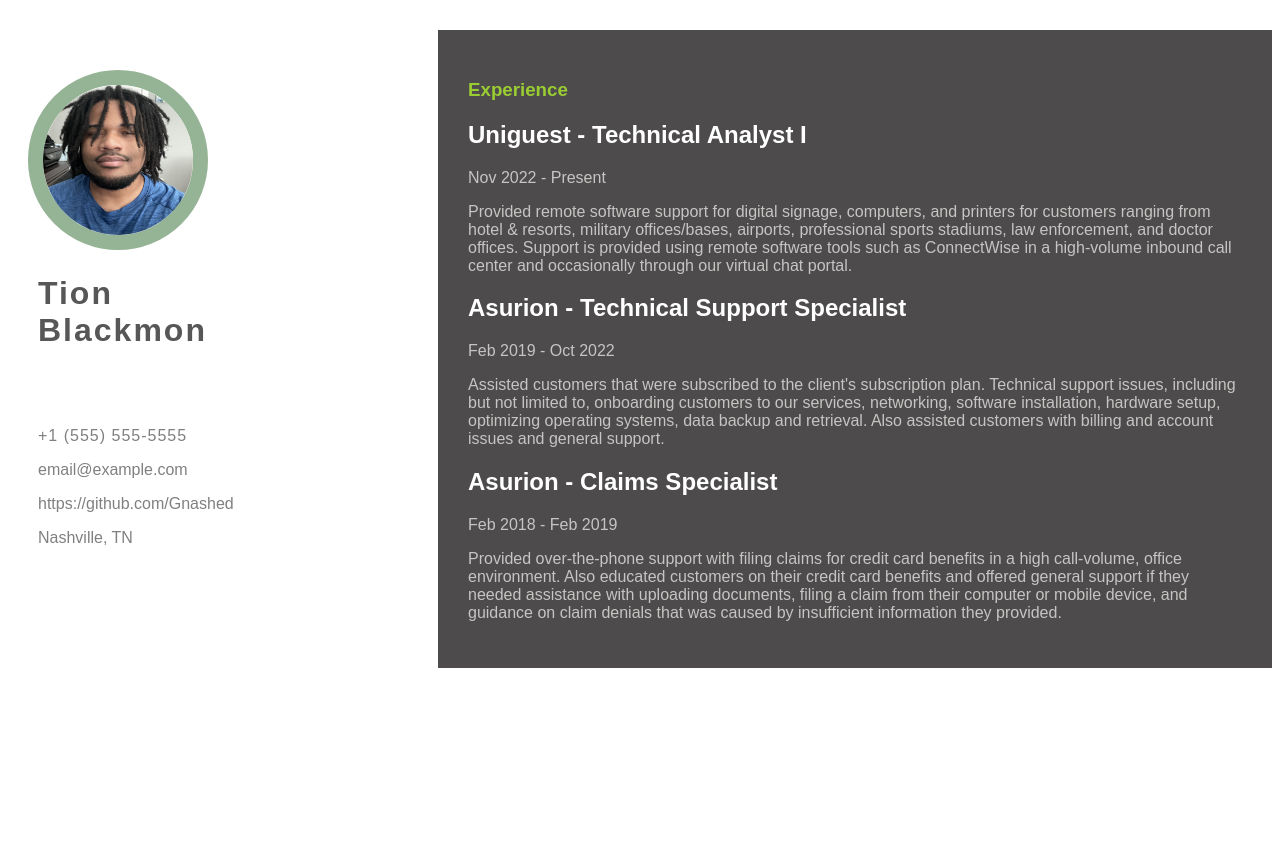
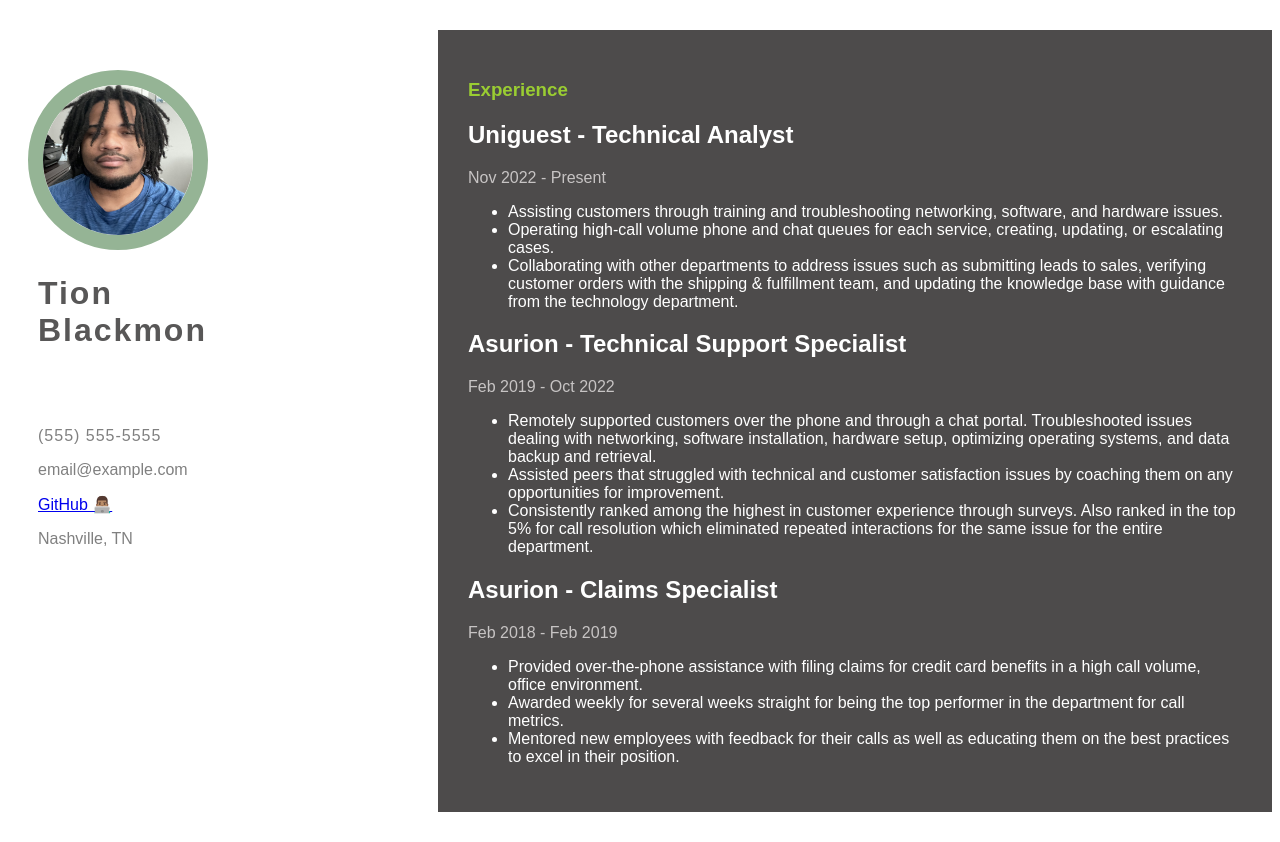
Before and after one commit to Gnashed/LAB-HTML-Resume, a plain HTML site: page index.html in a window 1280 px wide. Before the commit the page ends 800 px from the top, so only its background shows below. Drawn offline with Linux system fonts and the light colour scheme; a web font is replaced by a local one.

Commit message:
Added <ul>s for each section, removed unnecessary css.

```diff
--- a/index.html
+++ b/index.html
@@ -16,30 +16,38 @@
             <div id="picture">
                 <img src="imgs/IMG_2808.jpg" alt="A selfie of me.">
                 <h1 id="name">Tion <br>Blackmon</h1>
-            </div> <!-- ./picture -->
+            </div>
 
             <div class="contact">
                 <!-- Labels -->
                 <div>
-                    <p id="phone-number">+1 (555) 555-5555</p>
+                    <p id="phone-number">(555) 555-5555</p>
                     <p>email@example.com</p>
-                    <p>https://github.com/Gnashed</p>
+                    <a href="https://github.com/Gnashed">GitHub 👨🏽‍💻</a>
                     <p>Nashville, TN</p>
                 </div>
-            </div> <!-- ./contact -->
-        </div> <!-- ./left-column -->
+            </div>
+        </div>
 
         <div class="experience">
-            <h3 id="experience-h3">Experience</h3>
+            <h3>Experience</h3>
             <article id="uniguest">
                 <header>
-                <h2>Uniguest - Technical Analyst I</h2>
+                <h2>Uniguest - Technical Analyst</h2>
                 <p>Nov 2022 - Present</p>
                 </header>
                 <section>
-                    <p>
-                        Provided remote software support for digital signage, computers, and printers for customers ranging from hotel & resorts, military offices/bases, airports, professional sports stadiums, law enforcement, and doctor offices. Support is provided using remote software tools such as ConnectWise in a high-volume inbound call center and occasionally through our virtual chat portal.
-                    </p>
+                    <ul>
+                        <li>
+                            Assisting customers through training and troubleshooting networking, software, and hardware issues.
+                        </li>
+                        <li>
+                            Operating high-call volume phone and chat queues for each service, creating, updating, or escalating cases.
+                        </li>
+                        <li>
+                            Collaborating with other departments to address issues such as submitting leads to sales, verifying customer orders with the shipping & fulfillment team, and updating the knowledge base with guidance from the technology department.
+                        </li>
+                    </ul>
                 </section>
             </article>
             <article id="asurion-tss">
@@ -48,9 +56,17 @@
                     <p>Feb 2019 - Oct 2022</p>
                 </header>
                 <section>
-                    <p>
-                        Assisted customers that were subscribed to the client's subscription plan. Technical support issues, including but not limited to, onboarding customers to our services, networking, software installation, hardware setup, optimizing operating systems, data backup and retrieval. Also assisted customers with billing and account issues and general support.
-                    </p>
+                    <ul>
+                      <li>
+                        Remotely supported customers over the phone and through a chat portal. Troubleshooted issues dealing with networking, software installation, hardware setup, optimizing operating systems, and data backup and retrieval.
+                      </li>
+                      <li>
+                        Assisted peers that struggled with technical and customer satisfaction issues by coaching them on any opportunities for improvement.
+                      </li>
+                      <li>
+                        Consistently ranked among the highest in customer experience through surveys. Also ranked in the top 5% for call resolution which eliminated repeated interactions for the same issue for the entire department.
+                      </li>
+                    </ul>
                 </section>
             </article>
             <article id="asurion-cs">
@@ -59,15 +75,21 @@
                     <p>Feb 2018 - Feb 2019</p>
                 </header>
                 <section>
-                    <p>
-                        Provided over-the-phone support with filing claims for credit card benefits in a high call-volume, office environment. Also educated customers on their credit card benefits and offered general support if they needed assistance with uploading documents, filing a claim from their computer or mobile device, and guidance on claim denials that was caused by insufficient information they provided.
-                    </p>
+                    <ul>
+                      <li>
+                        Provided over-the-phone assistance with filing claims for credit card benefits in a high call volume, office environment.
+                      </li>
+                      <li>
+                        Awarded weekly for several weeks straight for being the top performer in the department for call metrics.
+                      </li>
+                      <li>
+                        Mentored new employees with feedback for their calls as well as educating them on the best practices to excel in their position.
+                      </li>
+                    </ul>
                 </section>
             </article>
-        </div> <!-- ./experience -->
-
-
-    </div>  <!-- ./container-->
+        </div>
+    </div>
 
     <script src="main.js"></script>
 </body>
--- a/main.css
+++ b/main.css
@@ -7,8 +7,6 @@
     display: flex;
     flex-direction: row;
     margin: 30px auto;
-    width: 100%;
-    height: auto;
 }
 
 /* ======================= picture ======================= */
@@ -60,7 +58,6 @@
     color: rgb(199, 196, 196);
 }
 
-/* Styling for the h3 */
 h3 {
     color: yellowgreen;
 }
```
